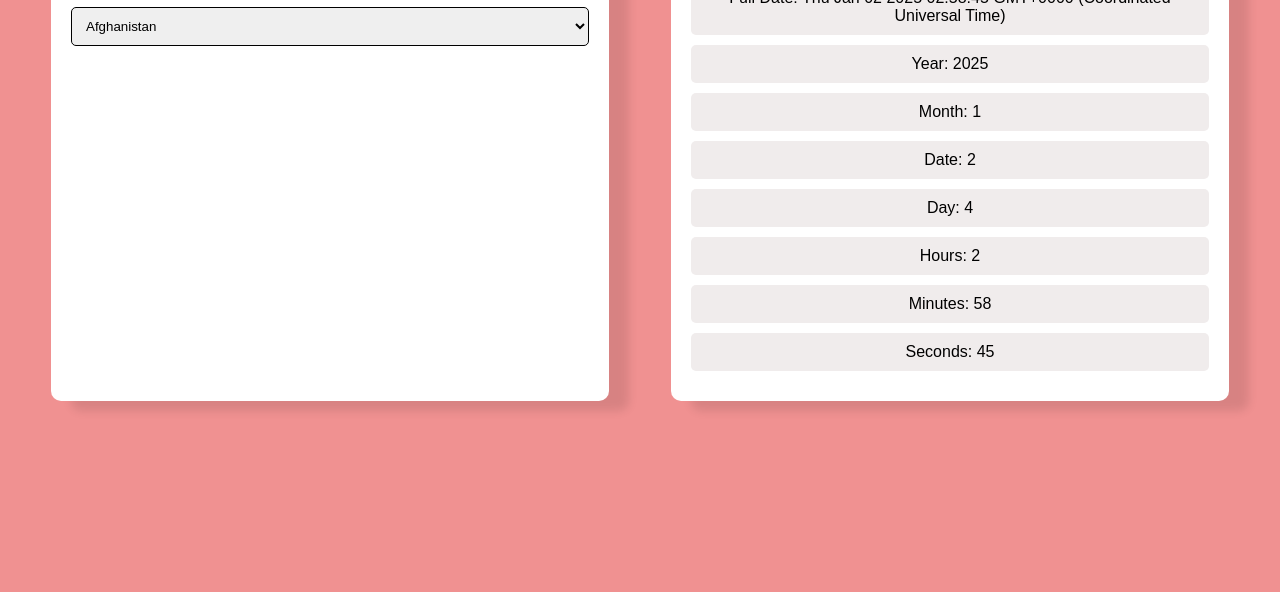
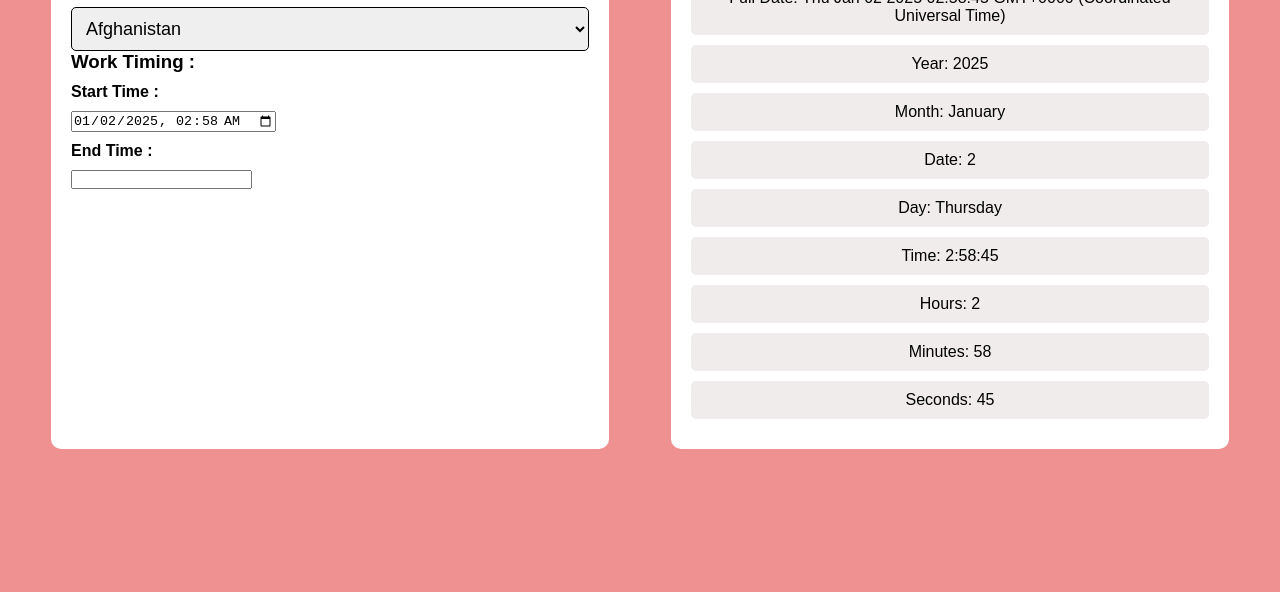
Before and after one commit to dhanvanth-it21/frontend-training, a plain HTML site: page dec26/index.html in a window 1280 px wide. Shown: the part 208-800 px from the top of the page. Drawn offline with Linux system fonts and the light colour scheme.

Commit message:
ui updated

```diff
--- a/dec26/index.html
+++ b/dec26/index.html
@@ -12,6 +12,21 @@
         <h1>Time</h1>
         <label for="country">Select the country:</label>
         <select name="country" id="country"></select>
+
+        <div class="work-hour">
+          <h3>Work Timing :</h3>
+
+          <label for="start-time">Start Time : </label>
+
+          <input
+            type="datetime-local"
+            id="start-time"
+          />
+
+          <label for="end-time">End Time : </label>
+
+          <input type="text" id="end-time" />
+        </div>
       </div>
       <div class="rightside">
         <h3 class="isWorking">Is Working:</h3>
@@ -20,6 +35,7 @@
         <p class="month">Month:</p>
         <p class="date">Date:</p>
         <p class="day">Day:</p>
+        <p class="time">Time :</p>
         <p class="hours">Hours:</p>
         <p class="minutes">Minutes:</p>
         <p class="seconds">Seconds:</p>
--- a/dec26/script.js
+++ b/dec26/script.js
@@ -1,3 +1,205 @@
+let countryList = [
+  {
+    name: "Afghanistan",
+    gmt: "+04:30",
+  },
+  {
+    name: "Barbados",
+    gmt: "-04:00",
+  },
+  {
+    name: "Haiti",
+    gmt: "-05:00",
+  },
+  {
+    name: "Honduras",
+    gmt: "-06:00",
+  },
+  {
+    name: "Hong Kong (China)",
+    gmt: "+08:00",
+  },
+  {
+    name: "Hungary",
+    gmt: "+01:00",
+  },
+  {
+    name: "Iceland",
+    gmt: "+00:00",
+  },
+  {
+    name: "India",
+    gmt: "+05:30",
+  },
+  {
+    name: "Japan",
+    gmt: "+09:00",
+  },
+  {
+    name: "Malaysia",
+    gmt: "+08:00",
+  },
+  {
+    name: "Marshall Islands",
+    gmt: "+12:00",
+  },
+];
+
+const dayName = [
+  "Sunday",
+  "Monday",
+  "Tuesday",
+  "Wednessday",
+  "Thursday",
+  "Friday",
+  "Saturday",
+];
+const monthName = [
+  "January",
+  "February",
+  "March",
+  "April",
+  "May",
+  "June",
+  "July",
+  "August",
+  "September",
+  "October",
+  "November",
+  "December",
+];
+
+const indiaGMTMilli = 330 * 60 * 1000;
+
+function gmt0() {
+  return Date.now() - indiaGMTMilli;
+}
+
+function gmtTomillisecond(str) {
+  let milli = 0;
+  const time = str.substring(1);
+  const arrTime = time.split(":");
+  //   console.log(parseInt(arrTime[0]));
+  //   console.log(parseInt(arrTime[1]));
+
+  milli += parseInt(arrTime[0]) * 60 * 60 * 1000;
+  milli += parseInt(arrTime[1]) * 60 * 1000;
+  if (str.charAt(0) === "-") {
+    milli *= -1;
+  }
+  //   console.log(milli);
+  return milli;
+}
+
+const workTime = {
+  startTime: 10,
+  endTime: 18,
+};
+
+function calWorkHour(d) {
+  if (d.getDay === 0 || d.getDay === 6) {
+    return false;
+  }
+  let startTime = new Date(
+    d.getFullYear(),
+    d.getMonth(),
+    d.getDate(),
+    10,
+    0,
+    0
+  ).getTime();
+  let endTime = new Date(
+    d.getFullYear(),
+    d.getMonth(),
+    d.getDate(),
+    18,
+    0,
+    0
+  ).getTime();
+  if (d.getTime() >= startTime && d.getTime() <= endTime) {
+    return true;
+  }
+  return false;
+}
+
+// returning the date object
+function currentTime(obj) {
+  const milli = gmtTomillisecond(obj.gmt);
+  const country = obj.name;
+  const d = new Date(gmt0() + milli);
+  return d;
+}
+
+// just  printing the time
+function printTime(obj) {
+  const d = currentTime(obj);
+  console.log(
+    `${
+      obj.name
+    } ====> ${d.toDateString()} ${d.getHours()}:${d.getMinutes()}:${d.getSeconds()} GMT: ${
+      obj.gmt
+    } ====> work-Hour: ${calWorkHour(d)}`
+  );
+}
+
+// to find the country's  object using its name
+function findCountry(name) {
+  return countryList.find((country) => {
+    if (country.name === name) {
+      return country;
+    }
+  });
+}
+
+//to get the day name
+function getDayName(dayNameIndex) {
+  return dayName[dayNameIndex];
+}
+
+//to get the month name
+function getMonthName(monthNameIndex) {
+  return monthName[monthNameIndex];
+}
+
+//pritiing all the countries date in the console
+countryList.forEach((obj) => printTime(obj));
+
+//selecting the select country tag
+const selectCountry = document.getElementById("country");
+selectCountry.id = "countrySelect";
+
+// data to the select tag for options
+countryList.forEach((country) => {
+  const option = document.createElement("option");
+  option.value = country.name;
+  option.textContent = country.name;
+  selectCountry.appendChild(option);
+});
+
+//event listeners
+selectCountry.addEventListener("change", details);
+window.addEventListener("load", details);
+
+//filling the details of the seleted country
+function details() {
+  const d = currentTime(findCountry(selectCountry.value));
+
+  document.querySelector(".fullDate").innerHTML = `Full Date: ${d}`;
+  document.querySelector(".year").innerHTML = `Year: ${d.getFullYear()}`;
+  document.querySelector(".month").innerHTML = `Month: ${getMonthName(d.getMonth())}`;
+  document.querySelector(".date").innerHTML = `Date: ${d.getDate()}`;
+  document.querySelector(".day").innerHTML = `Day: ${getDayName(d.getDay())}`;
+  document.querySelector(".time").innerHTML = `Time: ${d.getHours()}:${d.getMinutes()}:${d.getSeconds()}`;
+  document.querySelector(".hours").innerHTML = `Hours: ${d.getHours()}`;
+  document.querySelector(".minutes").innerHTML = `Minutes: ${d.getMinutes()}`;
+  document.querySelector(".seconds").innerHTML = `Seconds: ${d.getSeconds()}`;
+  document.querySelector(".isWorking").innerHTML = `Is-Working: ${calWorkHour(d)}`;
+  console.log(d.toISOString());
+  document.querySelector("#start-time").value = d.toISOString().slice(0, 16);
+}
+
+//-----------------------------------------------------------------------------------
+
 // console.log("Hello World!!");
 
 //--------------------------------------------------------
@@ -96,170 +298,3 @@
 // person.printName()
 
 //-------------------------------------------------------------
-
-let countryList = [
-  {
-    name: "Afghanistan",
-    gmt: "+04:30",
-  },
-  {
-    name: "Barbados",
-    gmt: "-04:00",
-  },
-  {
-    name: "Haiti",
-    gmt: "-05:00",
-  },
-  {
-    name: "Honduras",
-    gmt: "-06:00",
-  },
-  {
-    name: "Hong Kong (China)",
-    gmt: "+08:00",
-  },
-  {
-    name: "Hungary",
-    gmt: "+01:00",
-  },
-  {
-    name: "Iceland",
-    gmt: "+00:00",
-  },
-  {
-    name: "India",
-    gmt: "+05:30",
-  },
-  {
-    name: "Japan",
-    gmt: "+09:00",
-  },
-  {
-    name: "Malaysia",
-    gmt: "+08:00",
-  },
-  {
-    name: "Marshall Islands",
-    gmt: "+12:00",
-  },
-];
-
-const indiaGMTMilli = 330 * 60 * 1000;
-
-function gmt0() {
-  return Date.now() - indiaGMTMilli;
-}
-
-function gmtTomillisecond(str) {
-  let milli = 0;
-  const time = str.substring(1);
-  const arrTime = time.split(":");
-  //   console.log(parseInt(arrTime[0]));
-  //   console.log(parseInt(arrTime[1]));
-
-  milli += parseInt(arrTime[0]) * 60 * 60 * 1000;
-  milli += parseInt(arrTime[1]) * 60 * 1000;
-  if (str.charAt(0) === "-") {
-    milli *= -1;
-  }
-  //   console.log(milli);
-  return milli;
-}
-
-const workTime = {
-  startTime: 10,
-  endTime: 18,
-};
-
-function calWorkHour(d) {
-  let startTime = new Date(
-    d.getFullYear(),
-    d.getMonth(),
-    d.getDate(),
-    10,
-    0,
-    0
-  ).getTime();
-  let endTime = new Date(
-    d.getFullYear(),
-    d.getMonth(),
-    d.getDate(),
-    18,
-    0,
-    0
-  ).getTime();
-  if (d.getTime() >= startTime && d.getTime() <= endTime) {
-    return true;
-  }
-  return false;
-}
-
-
-// returning the date object
-function currentTime(obj) {
-  const milli = gmtTomillisecond(obj.gmt);
-  const country = obj.name;
-  const d = new Date(gmt0() + milli);
-  return d;
-}
-
-
-// just  printing the time
-function printTime(obj) {
-  const d = currentTime(obj);
-  console.log(
-    `${
-      obj.name
-    } ====> ${d.toDateString()} ${d.getHours()}:${d.getMinutes()}:${d.getSeconds()} GMT: ${
-      obj.gmt
-    } ====> work-Hour: ${calWorkHour(d)}`
-  );
-}
-
-
-// to find the country's  object using its name
-function findCountry(name) {
-  return countryList.find((country) => {
-    if (country.name === name) {
-      return country;
-    }
-  });
-}
-
-//pritiing all the countries date in the console
-countryList.forEach((obj) => printTime(obj));
-
-//selecting the select country tag
-const selectCountry = document.getElementById("country");
-selectCountry.id = "countrySelect";
-
-
-// data to the select tag for options
-countryList.forEach((country) => {
-  const option = document.createElement("option");
-  option.value = country.name;
-  option.textContent = country.name;
-  selectCountry.appendChild(option);
-});
-
-
-//event listeners
-selectCountry.addEventListener("change", details);
-window.addEventListener("load", details);
-
-
-//filling the details of the seleted country
-function details() {
-
-  const d = currentTime(findCountry(selectCountry.value));
-
-  document.querySelector(".fullDate").innerHTML = `Full Date: ${d}`;
-  document.querySelector(".year").innerHTML = `Year: ${d.getFullYear()}`;
-  document.querySelector(".month").innerHTML = `Month: ${d.getMonth() + 1}`;
-  document.querySelector(".date").innerHTML = `Date: ${d.getDate()}`;
-  document.querySelector(".day").innerHTML = `Day: ${d.getDay()}`;
-  document.querySelector(".hours").innerHTML = `Hours: ${d.getHours()}`;
-  document.querySelector(".minutes").innerHTML = `Minutes: ${d.getMinutes()}`;
-  document.querySelector(".seconds").innerHTML = `Seconds: ${d.getSeconds()}`;
-  document.querySelector(".isWorking").innerHTML = `Is Working: ${calWorkHour(d)}`;
-}
--- a/dec26/style.css
+++ b/dec26/style.css
@@ -24,7 +24,6 @@ body {
     padding: 20px;
     background-color: #fff;
     border-radius: 10px;
-    box-shadow: 20px 10px 10px rgba(0, 0, 0, 0.1);
 }
 
 label {
@@ -38,6 +37,7 @@ select {
     padding: 10px;
     border: 1px solid #000;
     border-radius: 5px;
+    font-size: large;
 }
 
 p {
@@ -45,6 +45,8 @@ p {
     padding: 10px;
     background-color: #f0ecec;
     border-radius: 5px;
+    font-size: 1em;
+    text-align: center;
 }
 
 .isWorking {
@@ -52,8 +54,3 @@ p {
     text-align: center;
     text-transform: uppercase;
 }
-
-.fullDate, .year, .month, .date, .day, .hours, .minutes, .seconds {
-    font-size: 1em;
-    text-align: center;
-}
```
